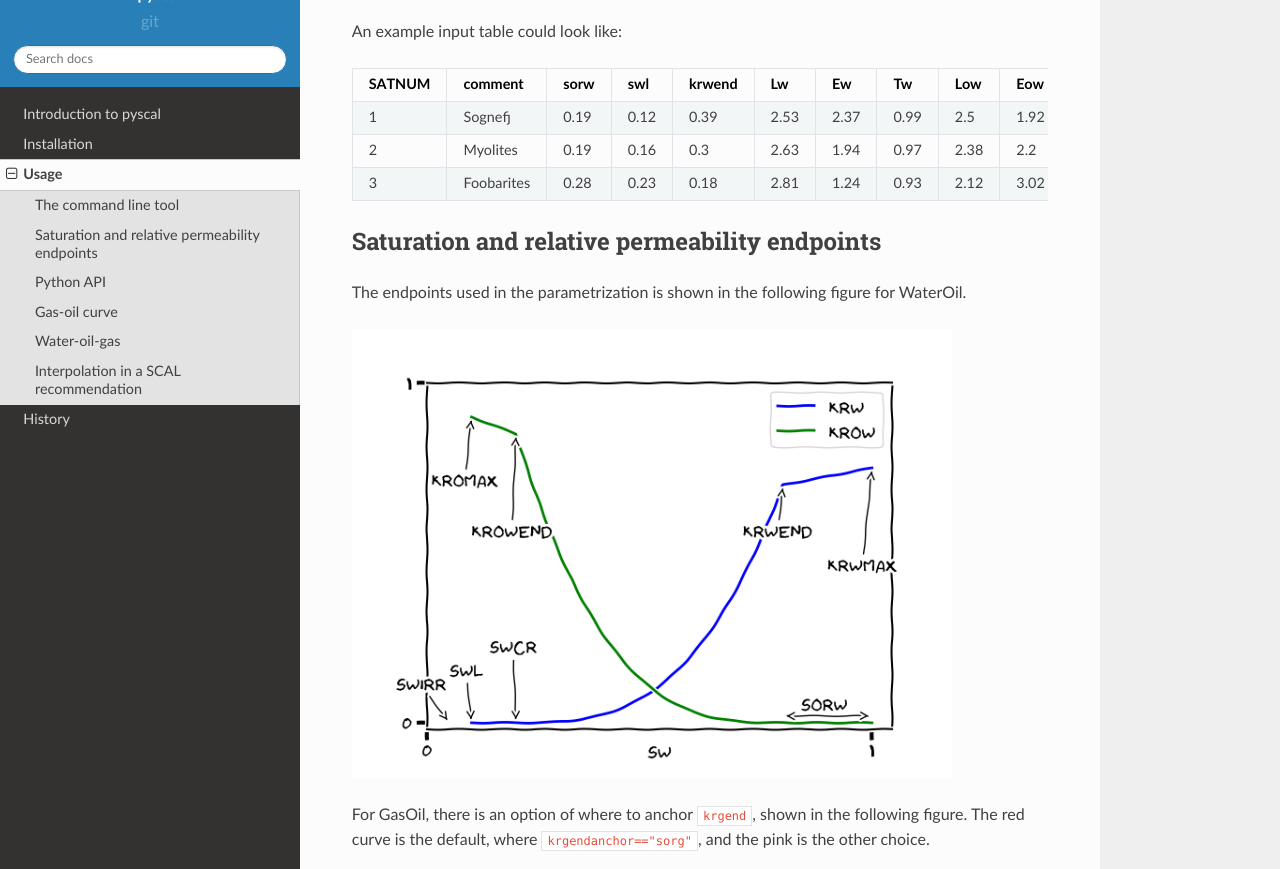
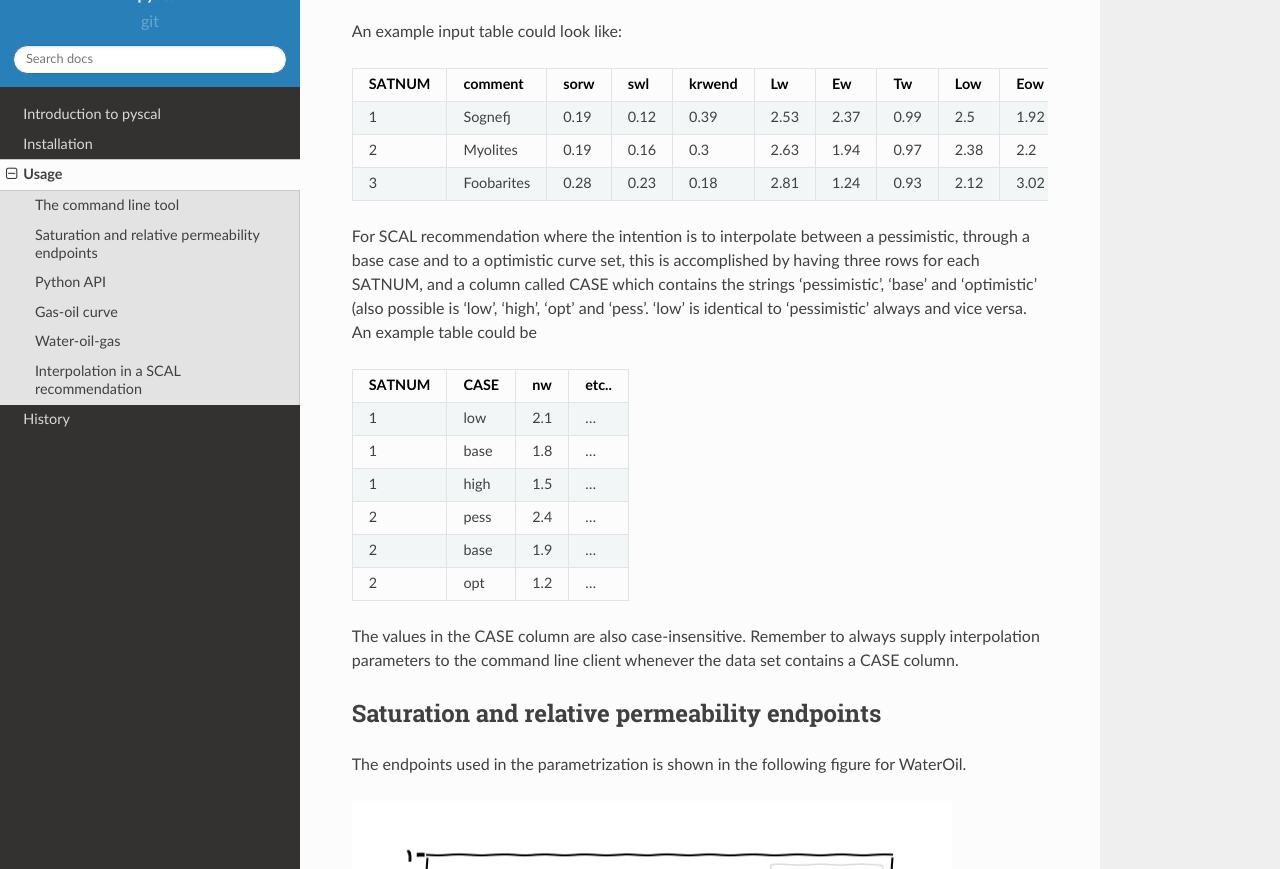
Before and after one commit to equinor/pyscal, a Sphinx documentation site: the page built from docs/usage.rst, in a window 1280 px wide and 900 px high, scrolled down 362 px, cut to the strip 31-900 px from the top of the window. Built offline with Sphinx 7.4.7 and the Read the Docs theme 2.0.0, drawn with Linux system fonts in a browser that asks for light colours; pages that are not in the unit, such as notebooks, are missing from menus.

Commit message:
Add scal table example to usage.rst

```diff
--- a/docs/usage.rst
+++ b/docs/usage.rst
@@ -20,6 +20,28 @@ An example input table could look like:
        2  Myolites     0.19    0.16      0.3   2.63  1.94  0.97   2.38   2.2    1.22  1.78  1.13  1.01   2.71   3.62   1.42    0.06    0.01      0.9           1          1     0.01  0.321  -1.283        0.18         300     300
        3  Foobarites   0.28    0.23      0.18  2.81  1.24  0.93   2.12   3.02   1.4   1.91  0.91  0.96   2.4    4.79   1.8     0.04    0.01      0.93          1          1     0.01  0.321  -1.283        0.1            1     300
 ========  ==========  ======  =====  ========  ====  ====  ====  =====  =====  =====  ====  ====  ====  =====  =====  =====  ======  ======  ========  =========  =========  =======  =====  ======  ==========  ==========  ======
+
+For SCAL recommendation where the intention is to interpolate between a pessimistic,
+through a base case and to a optimistic curve set, this is accomplished
+by having three rows for each SATNUM, and a column called CASE which contains
+the strings 'pessimistic', 'base' and 'optimistic' (also possible is
+'low', 'high', 'opt' and 'pess'. 'low' is identical to 'pessimistic' always and
+vice versa. An example table could be
+
+======= ===== ====== ======
+ SATNUM CASE     nw   etc..
+======= ===== ====== ======
+      1 low      2.1    ...
+      1 base     1.8    ...
+      1 high     1.5    ...
+      2 pess     2.4    ...
+      2 base     1.9    ...
+      2 opt      1.2    ...
+======= ===== ====== ======
+
+The values in the CASE column are also case-insensitive. Remember to always
+supply interpolation parameters to the command line client whenever the
+data set contains a CASE column.
 
 Saturation and relative permeability endpoints
 ----------------------------------------------
```
